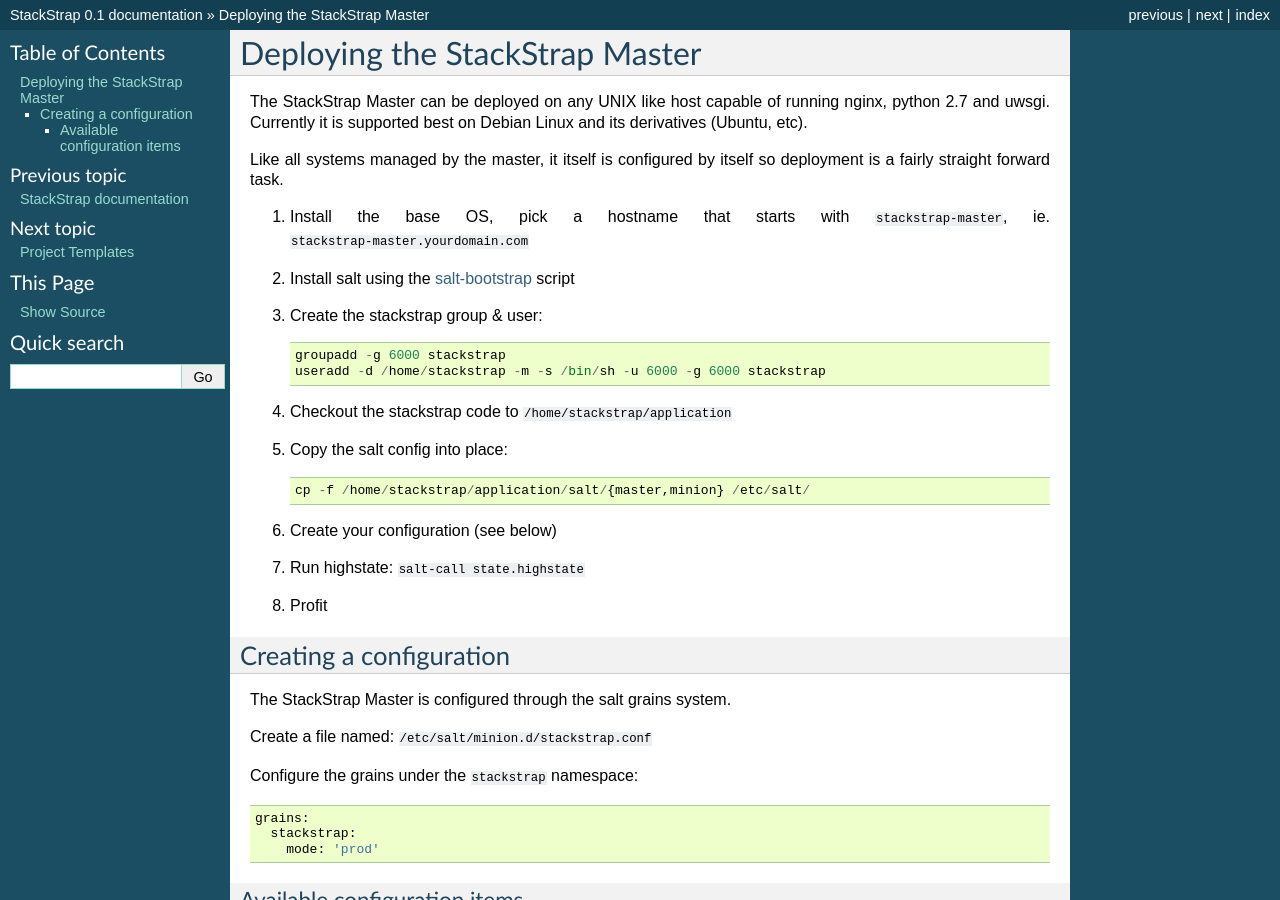
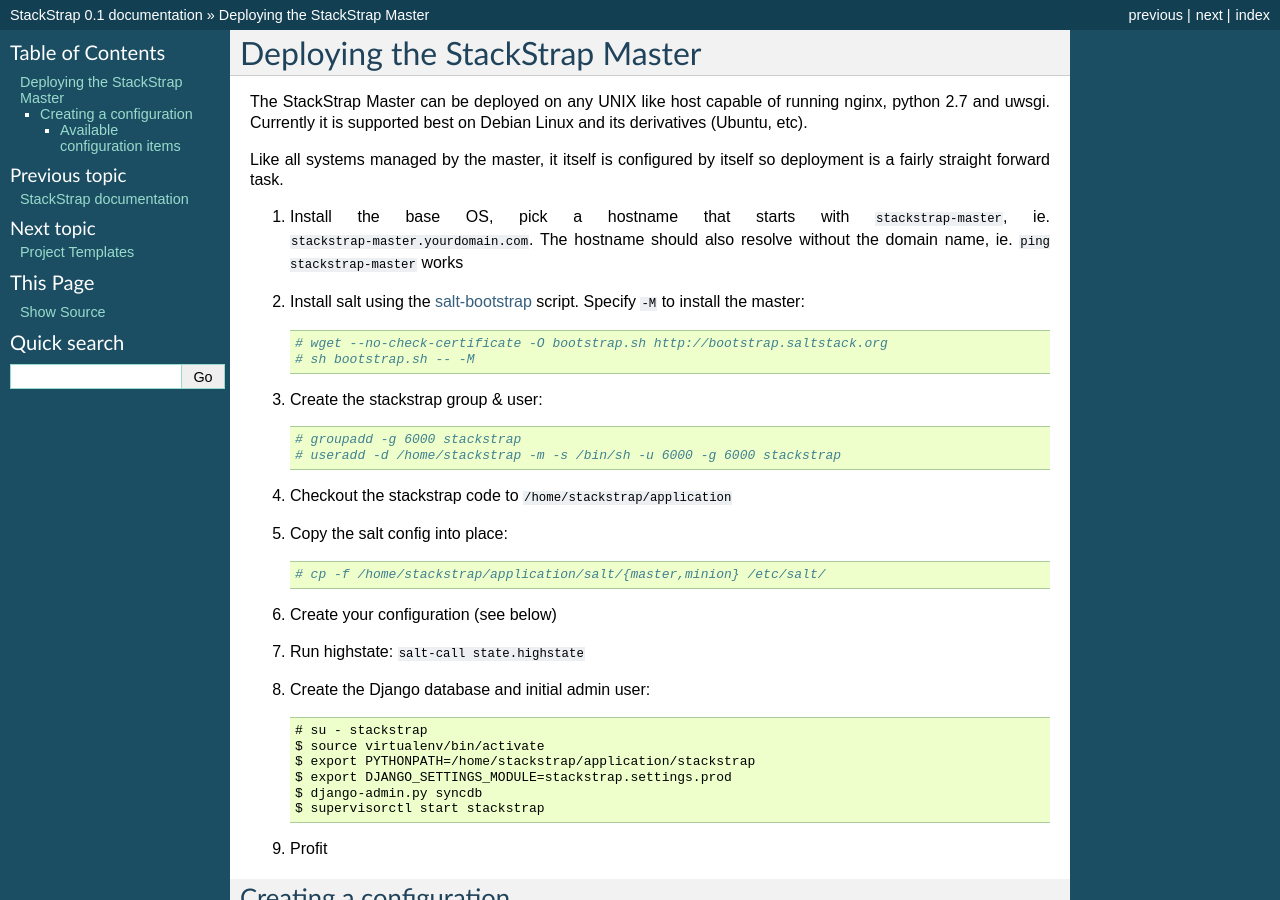
Before and after one commit to stackstrap/stackstrap, a Sphinx documentation site: the page built from docs/deployment.rst, in a window 1280 px wide and 900 px high. Built offline with Sphinx 7.4.7, drawn with Linux system fonts in a browser that asks for light colours.

Commit message:
More deployment docs

```diff
--- a/docs/deployment.rst
+++ b/docs/deployment.rst
@@ -8,20 +8,35 @@
 deployment is a fairly straight forward task.
 
 #. Install the base OS, pick a hostname that starts with ``stackstrap-master``,
-   ie. ``stackstrap-master.yourdomain.com``
-#. Install salt using the `salt-bootstrap`_ script
+   ie. ``stackstrap-master.yourdomain.com``. The hostname should also resolve
+   without the domain name, ie. ``ping stackstrap-master`` works
+#. Install salt using the `salt-bootstrap`_ script. Specify ``-M`` to install
+   the master::
+
+   # wget --no-check-certificate -O bootstrap.sh http://bootstrap.saltstack.org
+   # sh bootstrap.sh -- -M
+
 #. Create the stackstrap group & user::
 
-    groupadd -g 6000 stackstrap
-    useradd -d /home/stackstrap -m -s /bin/sh -u 6000 -g 6000 stackstrap
+    # groupadd -g 6000 stackstrap
+    # useradd -d /home/stackstrap -m -s /bin/sh -u 6000 -g 6000 stackstrap
 
 #. Checkout the stackstrap code to ``/home/stackstrap/application``
 #. Copy the salt config into place::
 
-    cp -f /home/stackstrap/application/salt/{master,minion} /etc/salt/
+    # cp -f /home/stackstrap/application/salt/{master,minion} /etc/salt/
 
 #. Create your configuration (see below)
 #. Run highstate: ``salt-call state.highstate``
+#. Create the Django database and initial admin user::
+
+    # su - stackstrap
+    $ source virtualenv/bin/activate
+    $ export PYTHONPATH=/home/stackstrap/application/stackstrap
+    $ export DJANGO_SETTINGS_MODULE=stackstrap.settings.prod
+    $ django-admin.py syncdb
+    $ supervisorctl start stackstrap
+
 #. Profit
 
 Creating a configuration
```
